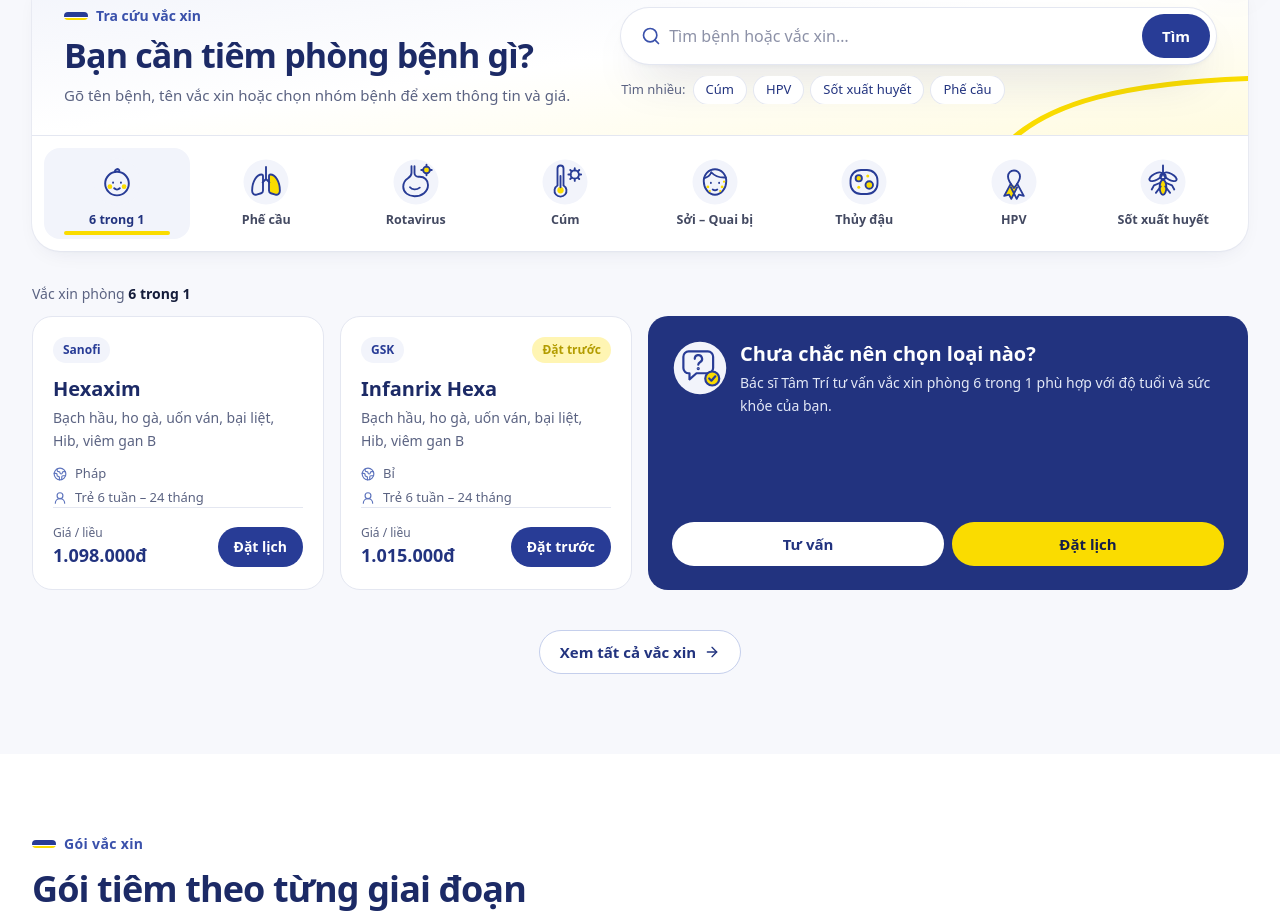
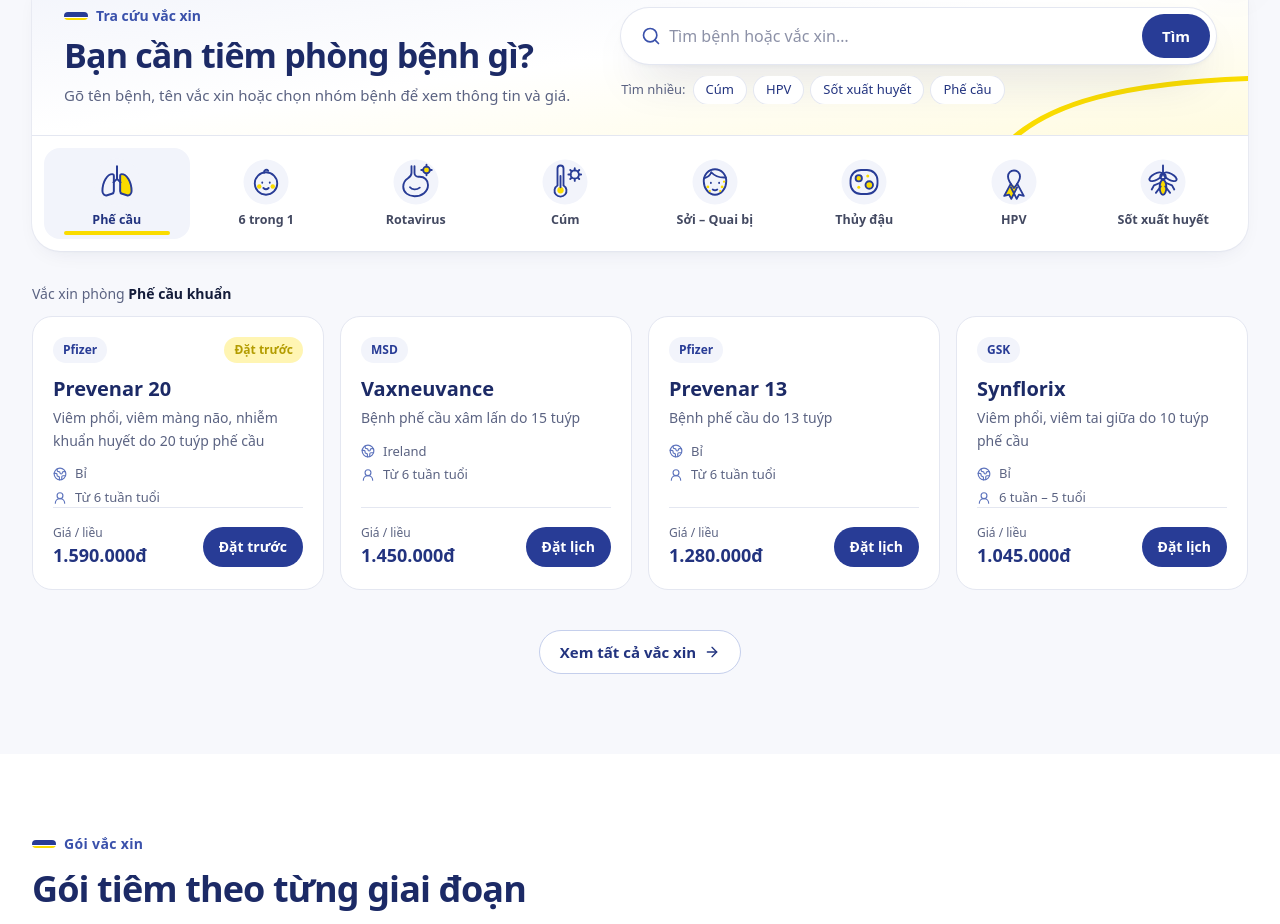
Before and after one commit to caonguyen1/tiem-chung, a Next.js app: page / in a window 1280 px wide. Shown: the part 799-1723 px from the top of the page. Built offline with nearby package versions, Linux system fonts and the light colour scheme; a web font is replaced by a local one.

Commit message:
fix: bỏ thẻ tư vấn lấp chỗ trống, Phế cầu lên đầu, tên nhóm bệnh một dòng trên mobile

```diff
--- a/src/components/home/vaccine-finder.tsx
+++ b/src/components/home/vaccine-finder.tsx
@@ -4,10 +4,9 @@
 import { useMemo, useState } from "react";
 
 import type { DiseaseGroup, Vaccine } from "@/content/types";
-import { BOOKING_HASH, CONSULT_HASH } from "@/lib/routes";
 import { normalizeForSearch } from "@/lib/search";
 
-import { AdvisorIcon, BrandIconByName } from "../icons/brand-icons";
+import { BrandIconByName } from "../icons/brand-icons";
 import { ButtonLink } from "../ui/button-link";
 import { VaccineCard } from "../vaccine/vaccine-card";
 
@@ -17,12 +16,6 @@
 };
 
 const MAX_RESULTS = 8;
-// Columns the consult card spans so a short row still fills the grid (2 cols md, 4 cols lg).
-const FILL_SPAN: Record<number, string> = {
-  1: "md:col-span-1 lg:col-span-3",
-  2: "md:col-span-2 lg:col-span-2",
-  3: "md:col-span-1 lg:col-span-1",
-};
 const POPULAR_TERMS = ["Cúm", "HPV", "Sốt xuất huyết", "Phế cầu"];
 
 /**
@@ -140,12 +133,12 @@
                     setQuery("");
                     setActiveSlug(group.slug);
                   }}
-                  className={`relative flex w-[21%] shrink-0 flex-col items-center gap-1 rounded-xl px-0.5 pt-1.5 pb-2.5 text-center md:w-auto md:gap-1.5 md:rounded-2xl md:px-1 md:pt-2.5 md:pb-3 transition ${
+                  className={`relative flex min-w-[4.5rem] shrink-0 flex-col items-center gap-1 rounded-xl px-2.5 pt-1.5 pb-2.5 text-center md:min-w-0 md:px-1 md:gap-1.5 md:rounded-2xl md:px-1 md:pt-2.5 md:pb-3 transition ${
                     selected ? "bg-brand-50" : "hover:bg-canvas"
                   }`}
                 >
                   <BrandIconByName name={group.icon} className={`size-10 transition md:size-12 ${selected ? "scale-105" : ""}`} />
-                  <span className={`text-[11.5px] leading-tight font-semibold md:text-[12.5px] ${selected ? "text-brand-700" : "text-ink/80"}`}>{group.shortName}</span>
+                  <span className={`text-[11.5px] leading-tight font-semibold whitespace-nowrap md:text-[12.5px] ${selected ? "text-brand-700" : "text-ink/80"}`}>{group.shortName}</span>
                   {selected && <span className="absolute inset-x-4 bottom-1 h-1 rounded-full bg-sun-400 md:inset-x-5" />}
                 </button>
               );
@@ -174,11 +167,6 @@
                   <VaccineCard vaccine={vaccine} />
                 </li>
               ))}
-              {results.length < 4 && (
-                <li className={`w-[70%] shrink-0 snap-start sm:w-[45%] md:w-auto ${FILL_SPAN[results.length]}`}>
-                  <ConsultCard topic={term ? query.trim() : active.name} />
-                </li>
-              )}
             </ul>
           ) : (
             <p className="rounded-2xl bg-white p-6 text-center text-muted">
@@ -197,28 +185,3 @@
     </section>
   );
 }
-
-/** Fills empty grid space with a nudge to ask a doctor or book directly. */
-function ConsultCard({ topic }: { topic: string }) {
-  return (
-    <div className="flex h-full flex-col justify-between gap-4 rounded-2xl bg-brand-700 p-4 text-white md:rounded-[var(--radius-card)] md:p-6">
-      <div className="flex items-start gap-3">
-        <AdvisorIcon className="size-12 shrink-0 md:size-14" />
-        <div>
-          <p className="text-[17px] leading-snug font-bold md:text-xl">Chưa chắc nên chọn loại nào?</p>
-          <p className="mt-1 text-[13px] leading-relaxed text-brand-100 md:text-[14px]">
-            Bác sĩ Tâm Trí tư vấn vắc xin phòng {topic} phù hợp với độ tuổi và sức khỏe của bạn.
-          </p>
-        </div>
-      </div>
-      <div className="grid grid-cols-2 gap-2">
-        <ButtonLink href={CONSULT_HASH} variant="white" className="h-10 px-3 text-[14px]">
-          Tư vấn
-        </ButtonLink>
-        <ButtonLink href={BOOKING_HASH} variant="sun" className="h-10 px-3 text-[14px] shadow-none">
-          Đặt lịch
-        </ButtonLink>
-      </div>
-    </div>
-  );
-}
--- a/src/content/catalog.ts
+++ b/src/content/catalog.ts
@@ -2,12 +2,12 @@
 
 // Groups and brand names come from the client's "Danh mục tổng hợp vắc xin".
 // Prices are sample values until the admin enters the real price list.
-// `featured` groups show as tiles on the homepage, in this order (the baby's
-// schedule first). The rest stay reachable through search. Sample choice of
+// `featured` groups show as tiles on the homepage, in this order. Phế cầu leads
+// because the first group opens selected and it fills a full row of 4 cards. The rest stay reachable through search. Sample choice of
 // 8 groups (2026-10-26) until the client picks their own in the admin.
 export const diseaseGroups: DiseaseGroup[] = [
+  { slug: "phe-cau", name: "Phế cầu khuẩn", shortName: "Phế cầu", icon: "lungs", featured: true },
   { slug: "6-trong-1", name: "6 trong 1", shortName: "6 trong 1", icon: "baby", featured: true },
-  { slug: "phe-cau", name: "Phế cầu khuẩn", shortName: "Phế cầu", icon: "lungs", featured: true },
   { slug: "rotavirus", name: "Tiêu chảy do Rotavirus", shortName: "Rotavirus", icon: "rotavirus", featured: true },
   { slug: "cum", name: "Cúm mùa", shortName: "Cúm", icon: "influenza", featured: true },
   { slug: "soi-quai-bi-rubella", name: "Sởi – Quai bị – Rubella", shortName: "Sởi – Quai bị", icon: "rash", featured: true },
```
Also changed, not shown: 1 other file (tests, documents, lock files or other folders).
